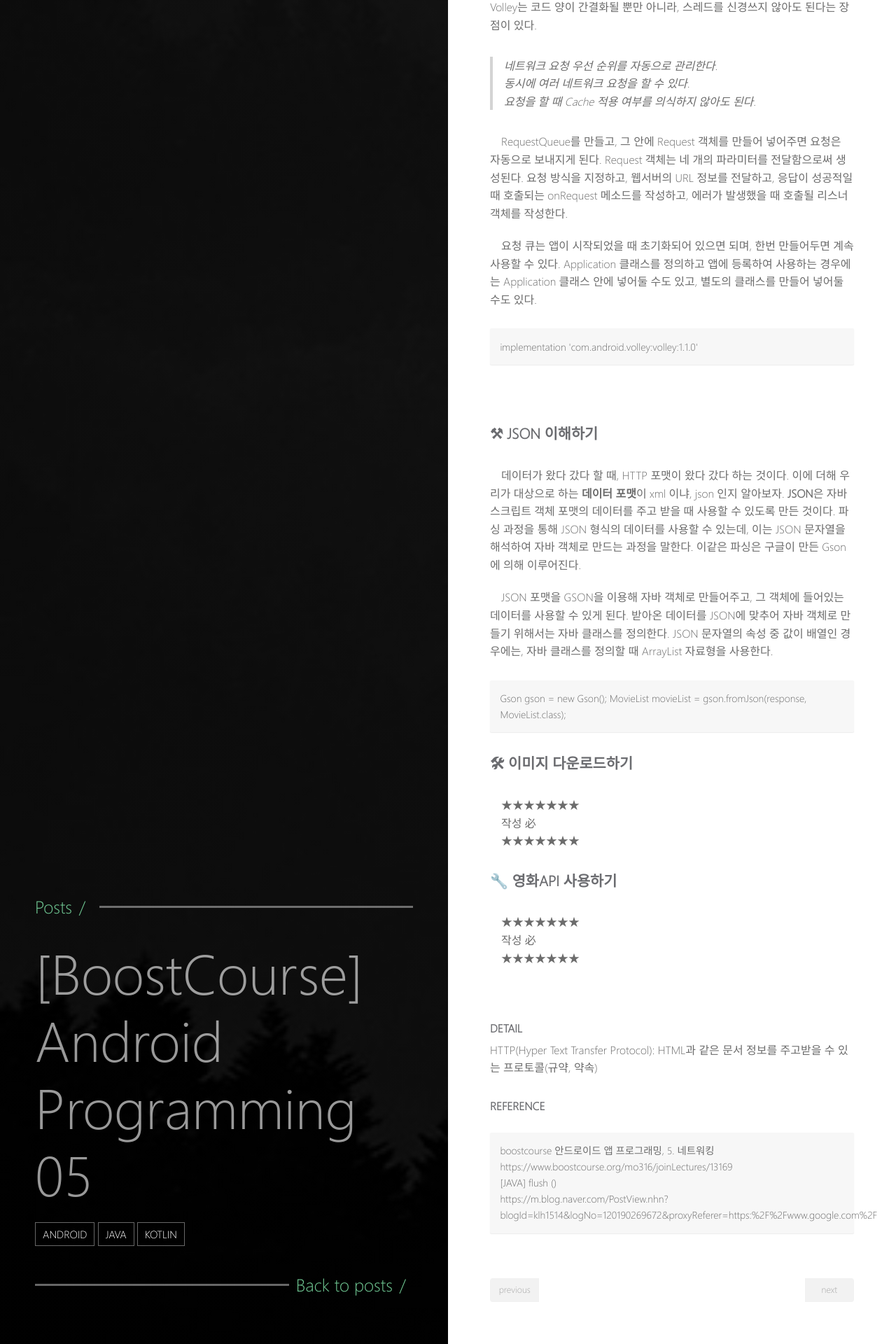
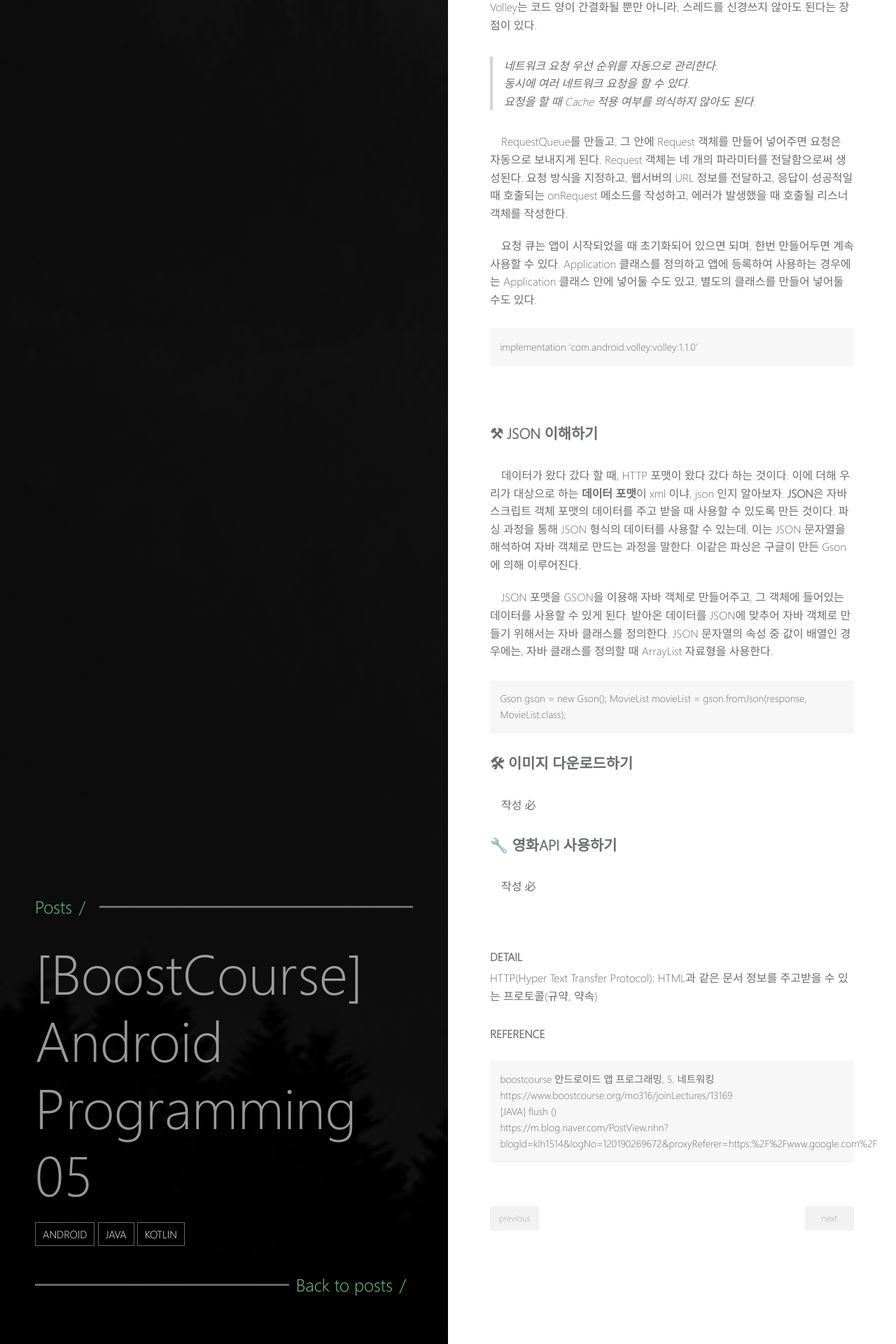
Before and after one commit to uunwon/uunwon.github.io, a Jekyll site: the page built from _posts/2021-01-06-BoostCourse-Android5.md, in a window 1280 px wide. Shown: the part 2539-4459 px from the top of the page at 70% size. Built offline with Jekyll 4.4.1, drawn with Linux system fonts in a browser that asks for light colours.

Commit message:
modify text

```diff
--- a/_posts/2021-01-06-BoostCourse-Android5.md
+++ b/_posts/2021-01-06-BoostCourse-Android5.md
@@ -93,15 +93,11 @@ MovieList movieList = gson.fromJson(response, MovieList.class);
 
 ### 🛠 이미지 다운로드하기
 <br>
-　★★★★★★★ <br>
 　작성 必 <br>
-　★★★★★★★ <br>
 
 ### 🔧 영화API 사용하기
 <br>
-　★★★★★★★ <br>
 　작성 必 <br>
-　★★★★★★★ <br>
 
 <br>
 
```
